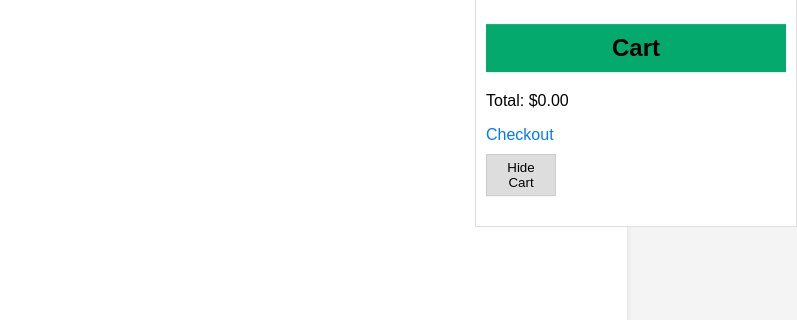
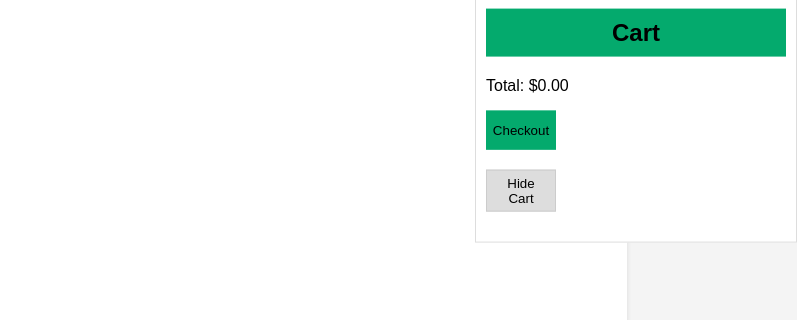
Before and after one commit to Ruhsaku/SAP-Project, a plain HTML site: page projectSAP/src/main/resources/templates/home.html in a window 1280 px wide. Both pictures are taken after a click on the link "Cart". Shown: the part 3062-3382 px from the top of the page, 483-1280 px from the left. Drawn offline with Linux system fonts and the light colour scheme.

Commit message:
Add new button for checkout

```diff
--- a/projectSAP/src/main/resources/templates/home.html
+++ b/projectSAP/src/main/resources/templates/home.html
@@ -341,7 +341,7 @@
         <div id="cart-items"></div>
         <p id="cart-total">Total: $<span id="cart-total-price">0.00</span></p>
 <!--        TO DO: Add a checkout functionality-->
-        <a href='/checkout'>Checkout</a>
+        <button class="cart-redirect leButton cartB" onclick="redirectToCheckout()">Checkout</button>
         <button class="cart-hide leButton cartB" onclick="hideCart()">Hide Cart</button>
     </div>
     <div style="display: flex; justify-content:center;align-items:center; flex-direction:column;" class="logout">
@@ -400,9 +400,6 @@
 
         // Show the cart
         document.getElementById('cart').style.display = 'block';
-
-
-
     }
     // Scroll wheel
     function handleCartScroll(event) {
@@ -416,6 +413,10 @@
     function showCart(){
         document.getElementById("cart").style.display = "block"
     }
+    // Redirect checkout
+    function redirectToCheckout() {
+        window.location.href = '/checkout';
+    }
 </script>
 
 </html>
```
